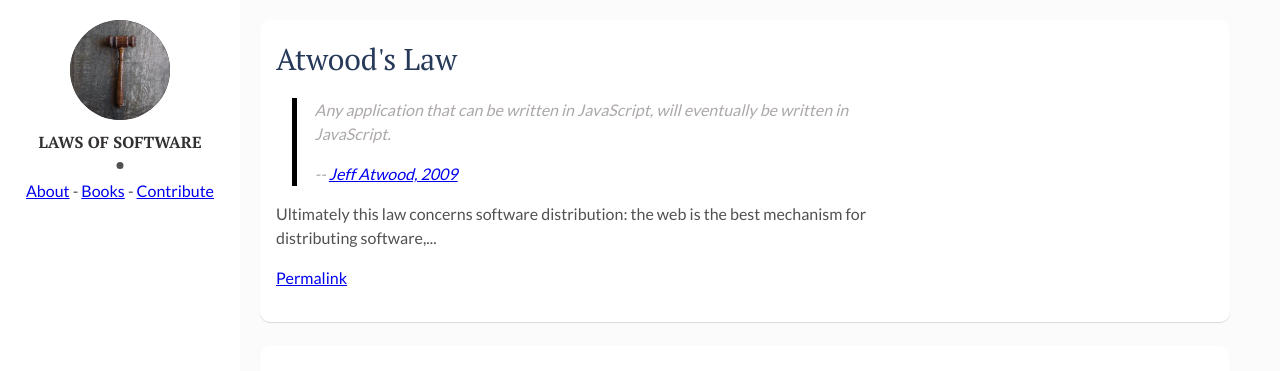
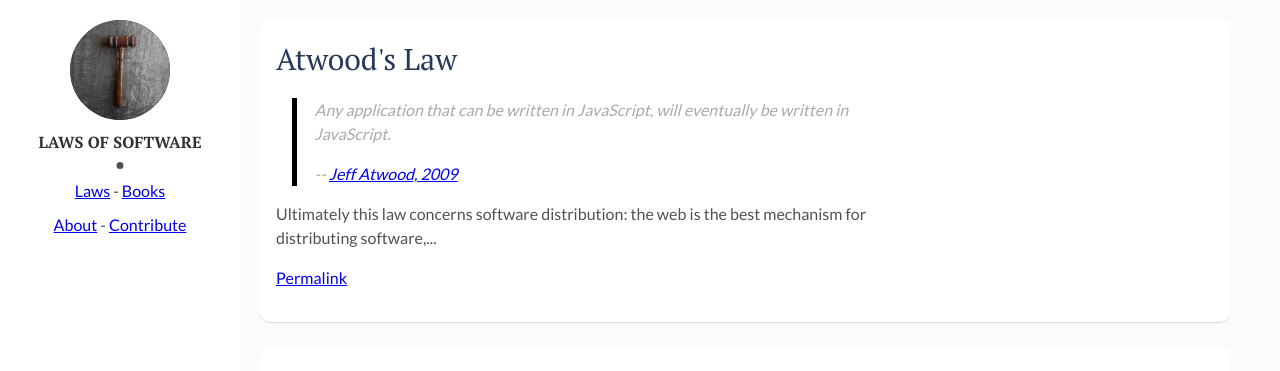
Before and after one commit to shaisachs/laws-of-software, a Jekyll site: the page built from index.html, in a window 1280 px wide. Shown: the top 371 px of the page. Built offline with Jekyll 4.4.1, drawn with Linux system fonts in a browser that asks for light colours.

Commit message:
link to laws
Signed-off-by: Shai Sachs <shaisachs@gmail.com>

```diff
--- a/_layouts/main.html
+++ b/_layouts/main.html
@@ -9,8 +9,10 @@ layout: default
         <a href="{{site.baseurl}}/"><img src="{{site.baseurl}}/assets/img/{% if site.site-img %}{{site.site-img}}{% endif %}" alt="{{site.title}}"></a>
       </div>
       <div class="site-name">{{site.title}}</div>
+      <p><a href="{{site.baseurl}}/">Laws</a> -
+        <a href="{{ site.baseurl}}/books">Books</a>
+      </p>
       <p><a href="{{site.baseurl}}/about">About</a> -
-        <a href="{{ site.baseurl}}/books">Books</a> -
         <a href="https://github.com/shaisachs/laws-of-software">Contribute</a>
       </p>
     </div>
```
